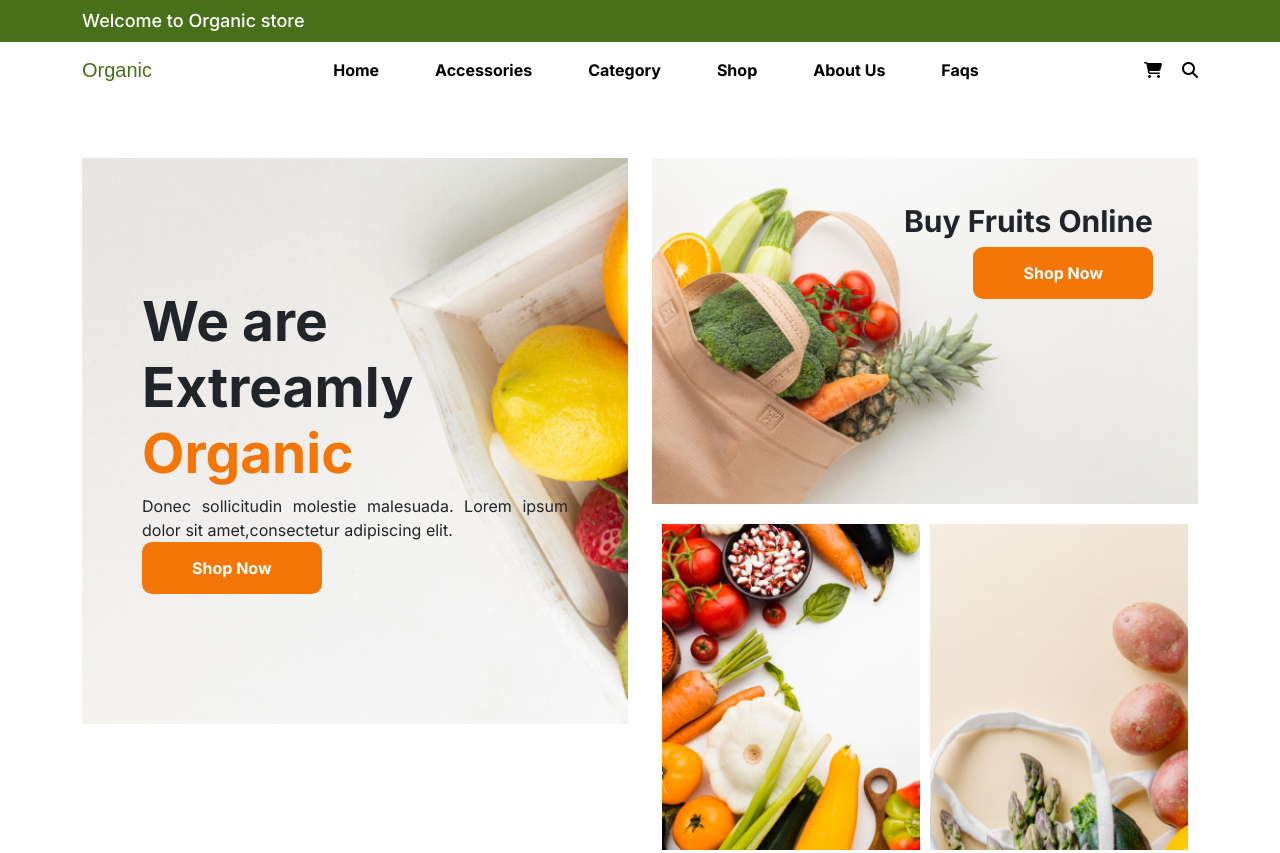
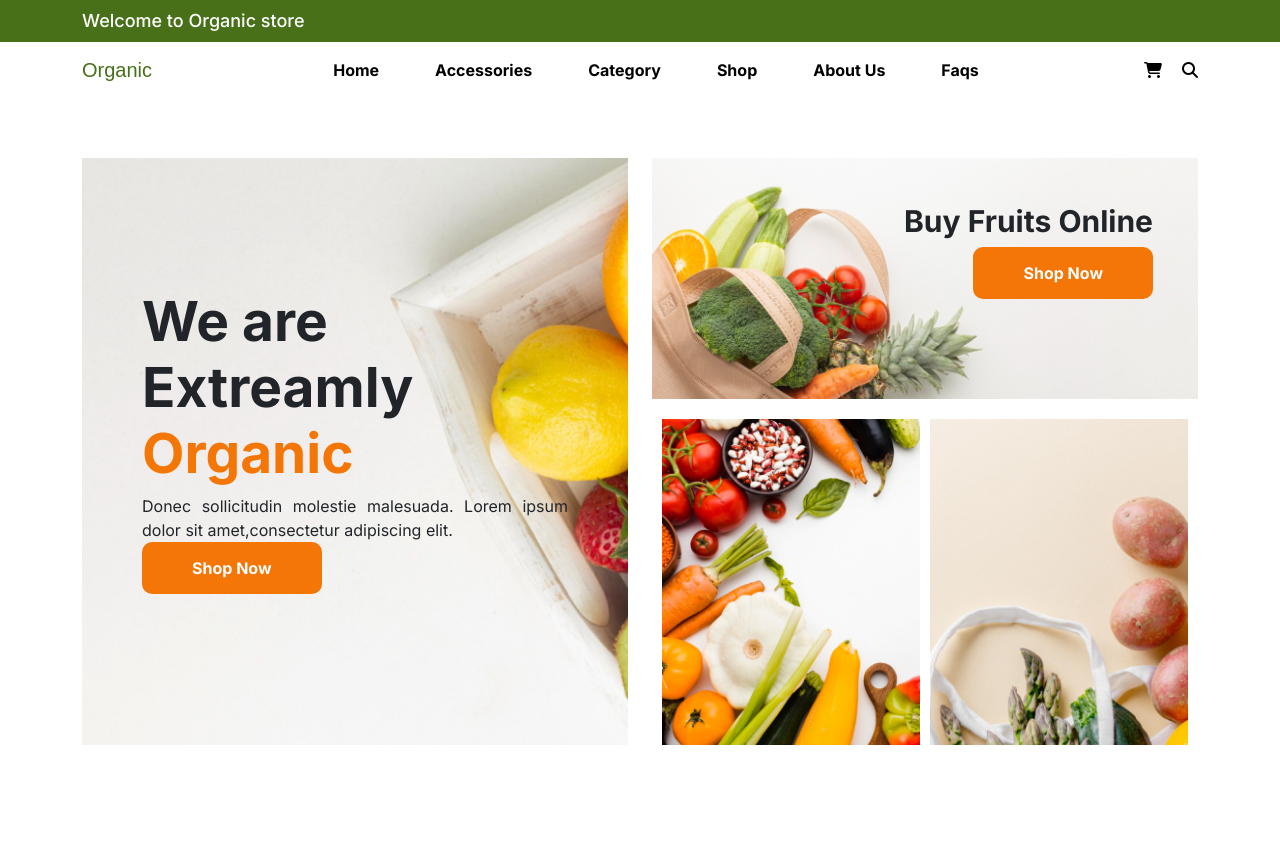
Before and after one commit to ParosRangsha/organic, a plain HTML site: page index.html in a window 1280 px wide. Shown: the top 853 px of the page. Drawn offline with Linux system fonts and the light colour scheme; a web font is replaced by a local one.

Commit message:
Left part thik kora hoyeche

```diff
--- a/css/nine.css
+++ b/css/nine.css
@@ -2,6 +2,7 @@
     padding: 60px 0;
 }
 .ninebanner .leftpart{
+    height: 100%;
     padding: 130px 60px;
     background: url(../images/ninebanner1.png);
     background-size: cover;
@@ -21,7 +22,7 @@
 .ninebanner .rightuppart{
     background: url(../images/nineuppart.png);
     background-size: cover;
-    padding: 45px 45px 205px;
+    padding: 45px 45px 100px;
     display: flex;
     flex-direction: column;
     justify-content: end;
```
